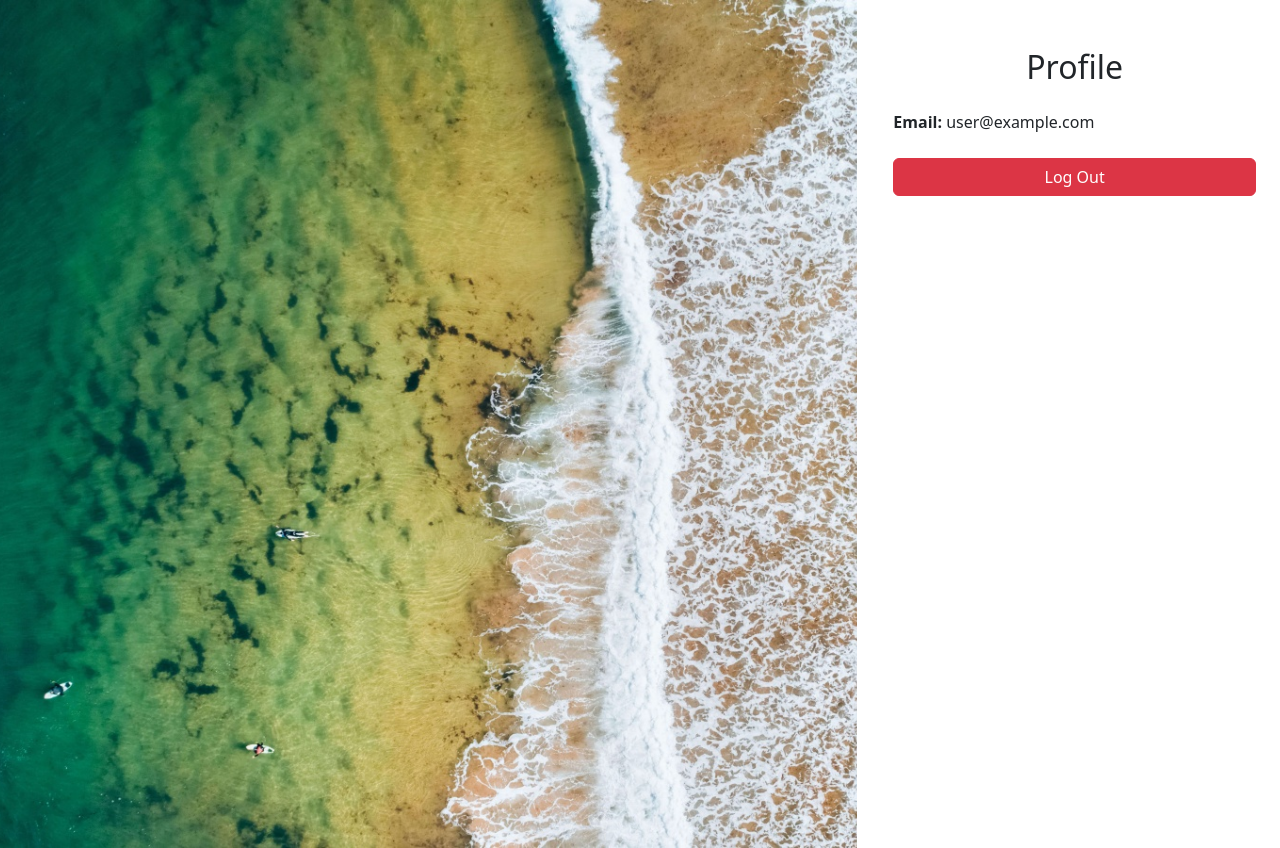
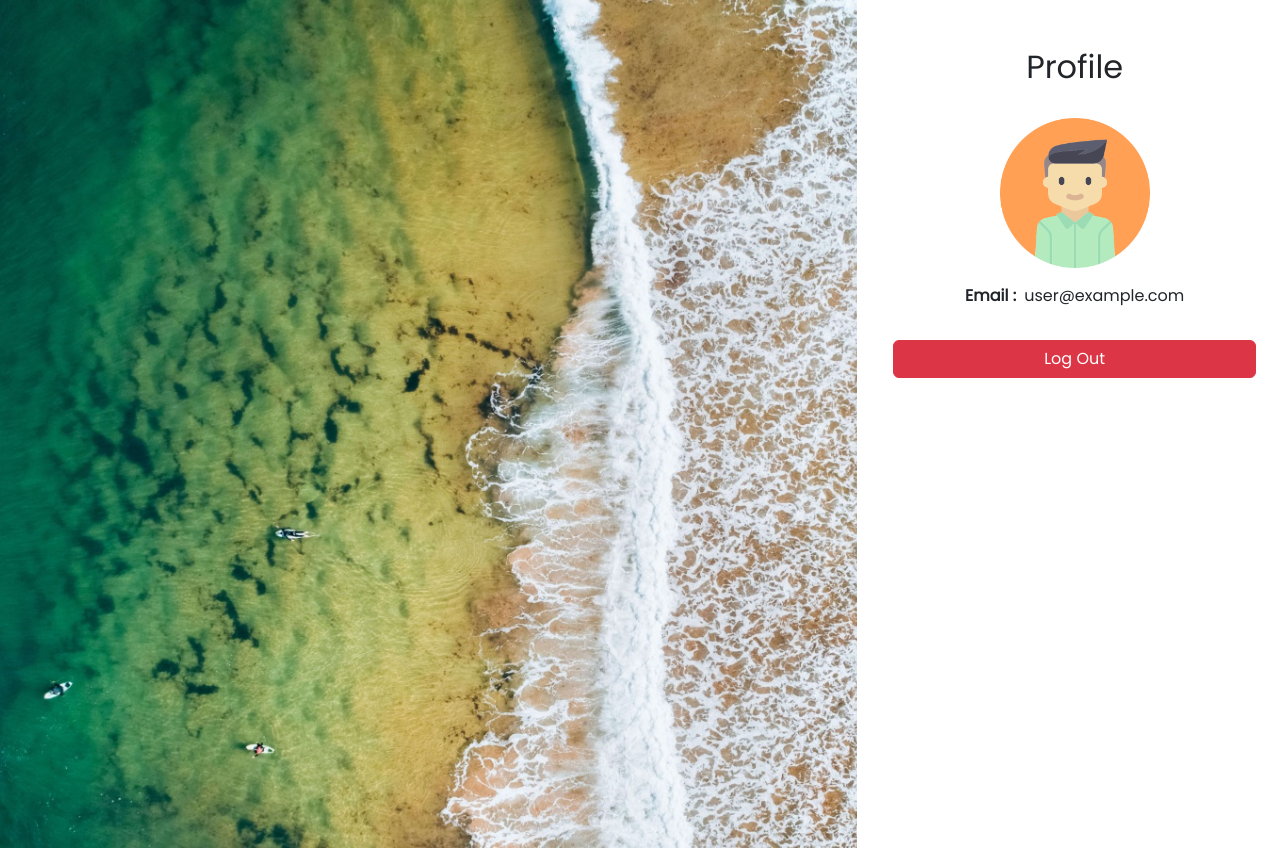
Before and after one commit to Elijah-glitch/Authentication-user, a React (Create React App) app: page / in a window 1280 px wide. Built offline with nearby package versions, Linux system fonts and the light colour scheme; no server answers; sample sign-in values are in the browser's storage.

Commit message:
add avatar to Profile component

```diff
--- a/src/App.js
+++ b/src/App.js
@@ -11,9 +11,9 @@ function App() {
   return (
     <Stack>
       <Row>
-        <Col className='bg-image' style={{ minHeight: "100vh" }} sm={8}></Col>
-        <Col className='bg-white' style={{ minHeight: "100vh" }} sm={4}>
-          <div style={{ minHeight: "100vh" }} className='d-flex justify-content-center mx-4 mt-5'>
+        <Col className='bg-image' style={{ minHeight: "100vh" }} xs={3} sm={6} lg={8}></Col>
+        <Col className='bg-white' style={{ minHeight: "100vh" }} xs={9} sm={6} lg={4}>
+          <div style={{ minHeight: "100vh" }} className='d-flex justify-content-center mx-xs-2  mx-sm-4 mt-5'>
             <AuthProvider>
               <Routes>
                 <Route path='/' element={<PrivateRoute><Profile /></PrivateRoute>} />
--- a/src/components/Profile.jsx
+++ b/src/components/Profile.jsx
@@ -2,6 +2,7 @@ import React, { useState } from "react";
 import { Alert, Button, Stack } from "react-bootstrap";
 import { useAuth } from "../context/AuthContext";
 import { useNavigate } from "react-router-dom";
+import "./publicStyle.css";
 
 function Profile() {
   const [error, setError] = useState("");
@@ -19,16 +20,22 @@ function Profile() {
   };
 
   return (
-    <Stack>
+    <div className="w-100 d-flex flex-column gap-2 align-items-center">
       <h2 className="text-center mb-4">Profile</h2>
       {error && <Alert variant="danger">{error}</Alert>}
-      <p>
-        <strong>Email:</strong> {currentUser.email}
-      </p>
-      <Button className="mt-2" variant="danger" onClick={handleLogout}>
+      <img
+        className="user-image"
+        src="image/806962_user_512x512.png"
+        alt="user"
+      />
+      <div className="w-100 d-flex justify-content-center gap-2 mt-2">
+        <strong><span>Email :</span></strong>
+        <span>{currentUser.email}</span>
+      </div>
+      <Button className="w-100 mt-4" variant="danger" onClick={handleLogout}>
         Log Out
       </Button>
-    </Stack>
+    </div>
   );
 }
 
--- /dev/null
+++ b/src/components/publicStyle.css
@@ -0,0 +1,3 @@
+.user-image{
+    width: 150px;
+}
--- a/src/index.css
+++ b/src/index.css
@@ -1,7 +1,11 @@
+@import url('https://fonts.googleapis.com/css2?family=Poppins&display=swap');
+
 * {
   margin: 0;
   padding: 0;
   box-sizing: border-box;
+  text-decoration: none;
+  font-family: 'Poppins', sans-serif;
 }
 
 body {
@@ -9,8 +13,12 @@ body {
   overflow: hidden;
 }
 
-.bg-image{
-  background-image: url('../public/image/1.jpg');
+.bg-image {
+  background-image: url("../public/image/1.jpg");
   background-repeat: no-repeat;
   background-size: cover;
 }
+
+.field{
+  border-radius: 0;
+}
```
Also changed, not shown: public/image/806962_user_512x512.png (added).
